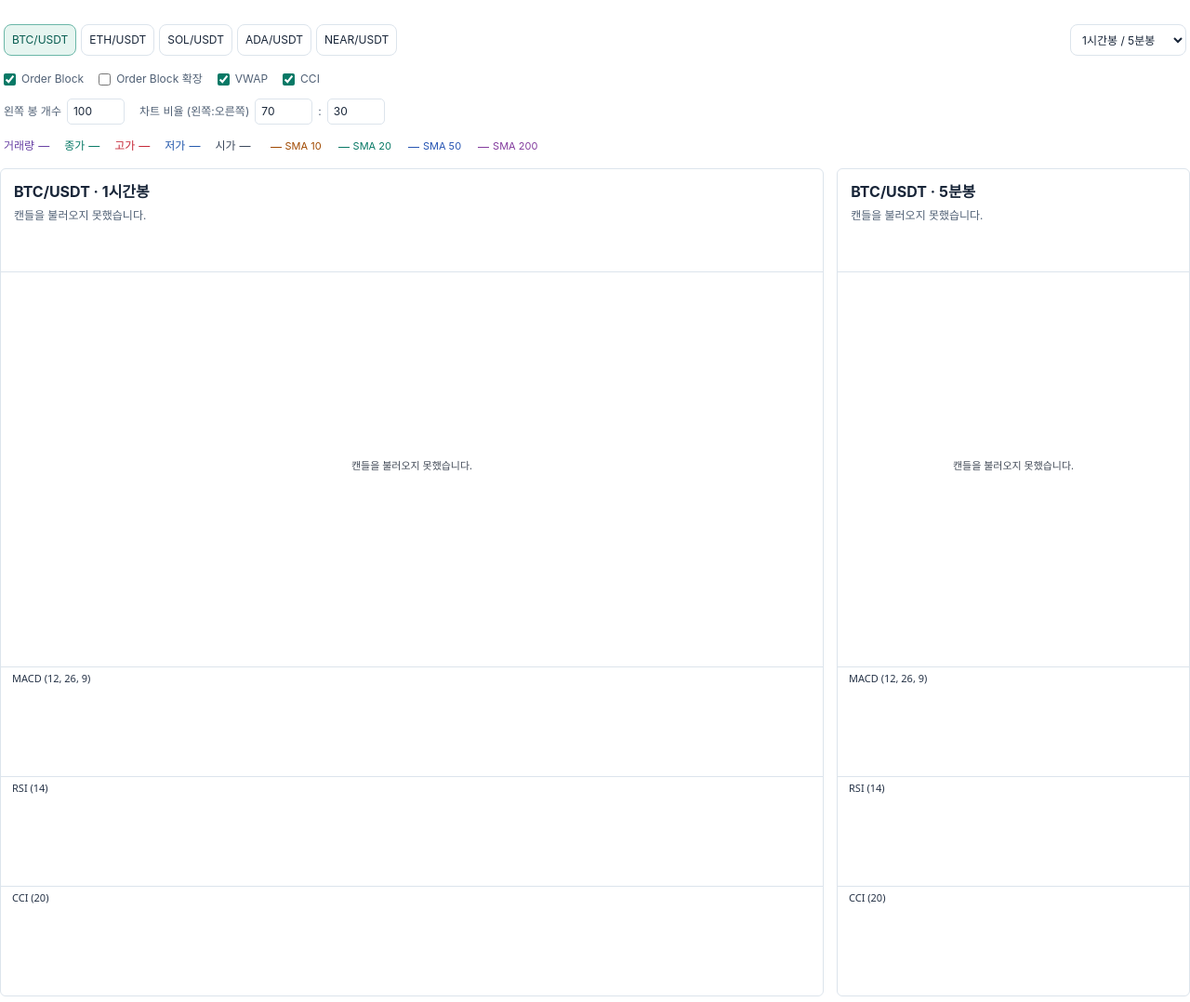
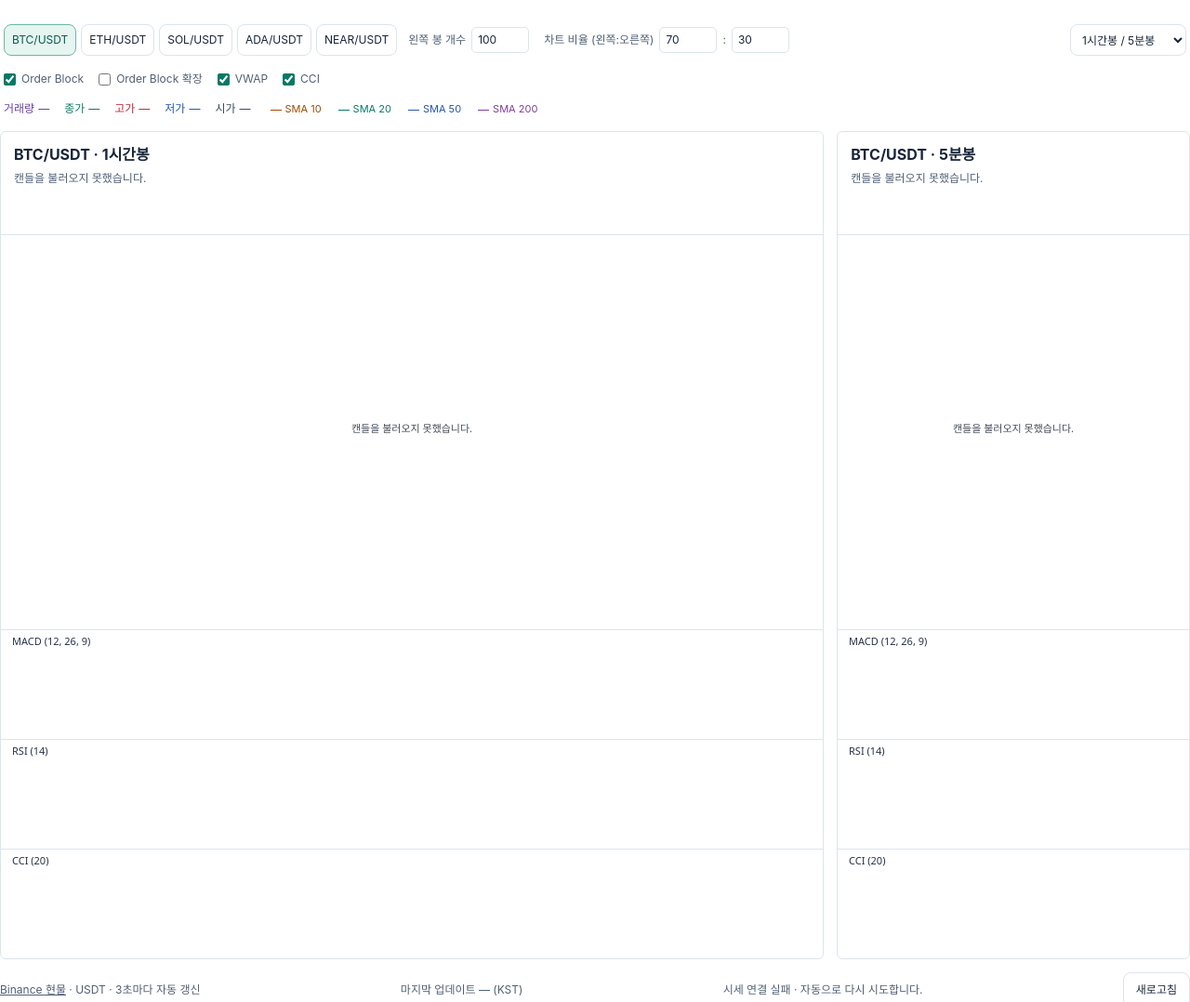
Before and after one commit to moneysweeper/CRT, a plain HTML site: page dist/index.html in a window 1280 px wide. Shown: the top 1078 px of the page at 93% size. Drawn offline with Linux system fonts and the light colour scheme; no server answers.

Commit message:
Move candle count and chart ratio settings beside coin buttons

```diff
--- a/dist/index.html
+++ b/dist/index.html
@@ -11,12 +11,12 @@
 body{margin:0;background:var(--bg);color:#182538;font:15px/1.5 Inter,system-ui,sans-serif}
 .wrap{width:100%;margin:0}
 main{padding-block:22px}
-.controls{display:flex;justify-content:space-between;align-items:center;gap:8px;margin-bottom:12px;overflow-x:auto;padding:4px}
+.controls{display:flex;justify-content:flex-start;align-items:center;gap:8px;margin-bottom:12px;overflow-x:auto;padding:4px}
 .symbols{display:flex;flex:none;gap:5px}
 .indicators{display:flex;flex-wrap:wrap;gap:6px 16px;margin:0 4px 12px;font-size:12px;color:var(--muted)}
 .indicators label{display:inline-flex;align-items:center;gap:6px;cursor:pointer}
 .indicators input{margin:0;accent-color:var(--accent)}
-.chart-settings{display:flex;flex-wrap:wrap;gap:6px 16px;margin:0 4px 12px;font-size:12px;color:var(--muted)}
+.chart-settings{display:flex;flex:none;flex-wrap:nowrap;align-items:center;gap:6px 16px;margin:0 4px;white-space:nowrap;font-size:12px;color:var(--muted)}
 .chart-settings label{display:inline-flex;align-items:center;gap:6px}
 .chart-settings input{width:62px;padding:4px 6px;font:inherit;color:#182538;border:1px solid var(--line);border-radius:5px}
 .chart-ratio{display:inline-flex;align-items:center;gap:6px}
@@ -31,6 +31,7 @@ main{padding-block:22px}
 .daily-change[data-direction=up],.candle-change[data-direction=up]{color:#087966}
 .daily-change[data-direction=down],.candle-change[data-direction=down]{color:#c52636}
 button,select{font:inherit;background:var(--card);color:#182538;border:1px solid var(--line);border-radius:8px;padding:9px 13px;cursor:pointer}
+.controls>select{margin-left:auto}
 .controls button,.controls select{flex:none;font-size:12px;height:34px;padding:0 8px;white-space:nowrap}
 button[aria-pressed=true]{background:#e6f5f0;border-color:#6bb7a8;color:#075c50}
 button:hover,select:hover{border-color:var(--accent)}
@@ -74,6 +75,15 @@ a{color:inherit}
 <div class="symbols" role="group" aria-label="종목">
 <button data-coin="BTC" aria-pressed="true">BTC/USDT</button><button data-coin="ETH" aria-pressed="false">ETH/USDT</button><button data-coin="SOL" aria-pressed="false">SOL/USDT</button><button data-coin="ADA" aria-pressed="false">ADA/USDT</button><button data-coin="NEAR" aria-pressed="false">NEAR/USDT</button>
 </div>
+<div class="chart-settings">
+<label>왼쪽 봉 개수 <input id="left-candle-count" type="number" min="2" max="500" step="1" value="100"></label>
+<div class="chart-ratio" role="group" aria-label="차트 비율 (왼쪽:오른쪽)">
+<span>차트 비율 (왼쪽:오른쪽)</span>
+<input id="left-chart-ratio" type="number" inputmode="numeric" min="20" max="80" step="1" value="70" aria-label="왼쪽 차트 너비 비율 (퍼센트)">
+<span aria-hidden="true">:</span>
+<input id="right-chart-ratio" type="number" inputmode="numeric" min="20" max="80" step="1" value="30" aria-label="오른쪽 차트 너비 비율 (퍼센트)">
+</div>
+</div>
 <select id="pair" aria-label="시간봉 조합 · 왼쪽 / 오른쪽">
 <option value="3" selected>1시간봉 / 5분봉</option>
 <option value="2">4시간봉 / 15분봉</option>
@@ -85,15 +95,6 @@ a{color:inherit}
 <label><input id="extended-order-block" type="checkbox">Order Block 확장</label>
 <label><input id="vwap-toggle" type="checkbox" checked>VWAP</label>
 <label><input id="cci-toggle" type="checkbox" checked>CCI</label>
-</div>
-<div class="chart-settings">
-<label>왼쪽 봉 개수 <input id="left-candle-count" type="number" min="2" max="500" step="1" value="100"></label>
-<div class="chart-ratio" role="group" aria-label="차트 비율 (왼쪽:오른쪽)">
-<span>차트 비율 (왼쪽:오른쪽)</span>
-<input id="left-chart-ratio" type="number" inputmode="numeric" min="20" max="80" step="1" value="70" aria-label="왼쪽 차트 너비 비율 (퍼센트)">
-<span aria-hidden="true">:</span>
-<input id="right-chart-ratio" type="number" inputmode="numeric" min="20" max="80" step="1" value="30" aria-label="오른쪽 차트 너비 비율 (퍼센트)">
-</div>
 </div>
 <section class="daily" aria-label="오늘 시세">
 <dl>
```
